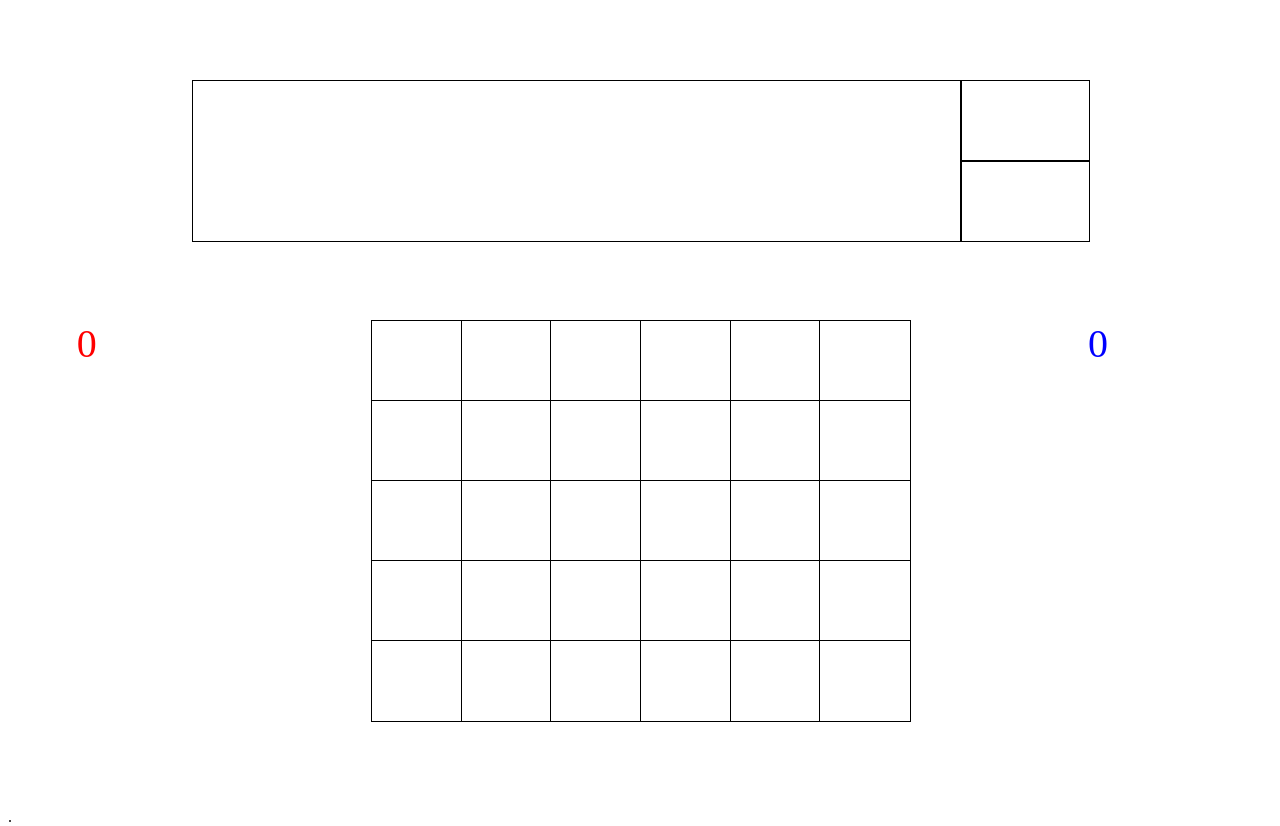
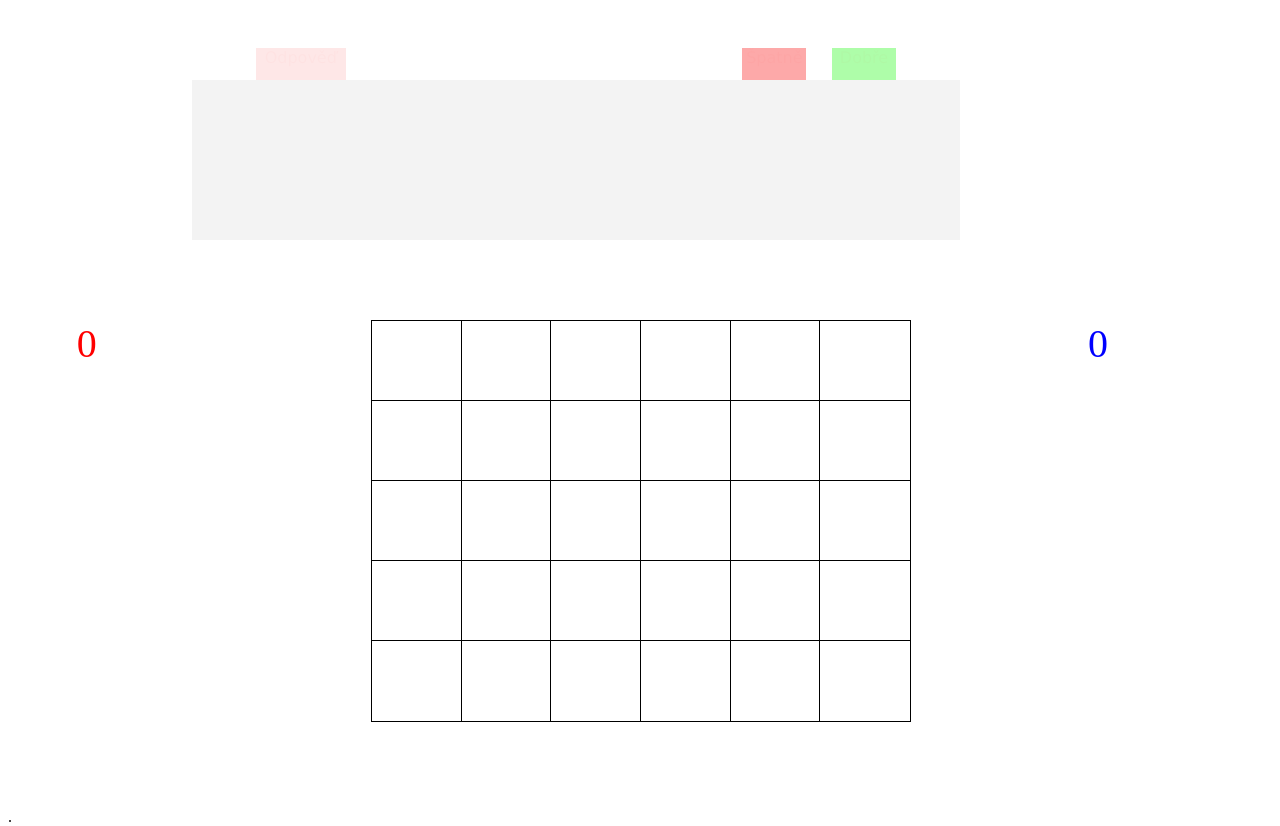
Before and after one commit to palusus/palusus.github.ioo, a website: page public_html/index.html in a window 1280 px wide. Drawn offline with Linux system fonts and the light colour scheme.

Commit message:
grafická úprava

```diff
--- a/public_html/index.html
+++ b/public_html/index.html
@@ -13,7 +13,7 @@ and open the template in the editor.
 
     </head>
 
-    <body id="b1" onload="todle()">
+    <body id="b1" >
 
 
     </body>
--- a/public_html/stavbaDokumentu_otazky.js
+++ b/public_html/stavbaDokumentu_otazky.js
@@ -22,8 +22,9 @@ var kument="";
 kument+="<div id='cplac'></div>";
 kument+="<div id='ctym1' ></div>";
 kument+="<div id='ctym2' ></div>";
-kument+="<div id='cdobre' ></div>";
-kument+="<div id='cspatne'></div>";
+kument+="<div id='cdobre' >Dobře</div>";
+kument+="<div id='cspatne'>Špatně</div>";
+kument+="<div id='ukazOdpoved'>Odpověď</div>";
 
 
 
--- a/public_html/styly.css
+++ b/public_html/styly.css
@@ -13,30 +13,62 @@ body {overflow: hidden; }
 #c24{background-color: white;}
 #cplac{
     width: 60%; height:20%;
-    border:1px solid #000000;
+
     position:absolute;
+    background-color: rgba(224, 224, 224, 0.4);
     top:10%;
     left:15%;
     z-index:3
 
 }
+#ukazOdpoved{
+    width: 7%; height:4%;
+    font-family: Geneva,Tahoma,Verdana,sans-serif;
+    position:absolute;
+    top:6%;
+    left:20%;
+    z-index:3;
+    background-color: rgba(245, 24, 24, 0.1);
+    color:rgba(245, 24, 24, 0.02);
+    text-align: center;
+    vertical-align:middle;
+}
+#ukazOdpoved:hover, #ukazOdpoved:active {
+    color: pink;
+}
+
+
 #cdobre{
-    width: 10%; height:10%;
-    border:1px solid #000000;
+    width: 5%; height:4%;
+    font-family: Geneva,Tahoma,Verdana,sans-serif;
     position:absolute;
-    top:10%;
-    left:75%;
+    top:6%;
+    left:65%;
     z-index:3;
+    background-color: rgba(23, 248, 11, 0.35);
+    color:rgba(245, 24, 24, 0.02);
+    text-align: center;
+    vertical-align:middle;
 
 }
+#cdobre:hover, #cdobre:active {
+    color: limegreen;
+}
 #cspatne{
-    width: 10%; height:10%;
-    border:1px solid #000000;
+    width: 5%; height:4%;
+    font-family: Geneva,Tahoma,Verdana,sans-serif;
     position:absolute;
-    top:20%;
-    left:75%;
+    top:6%;
+    left:58%;
     z-index:3;
+    background-color: rgba(248, 11, 11, 0.35);
+    color:rgba(245, 24, 24, 0.02);
+    text-align: center;
+    vertical-align:middle;
 
+}
+#cspatne:hover, #cspatne:active {
+    color: red;
 }
 
 #ctym1{
```
